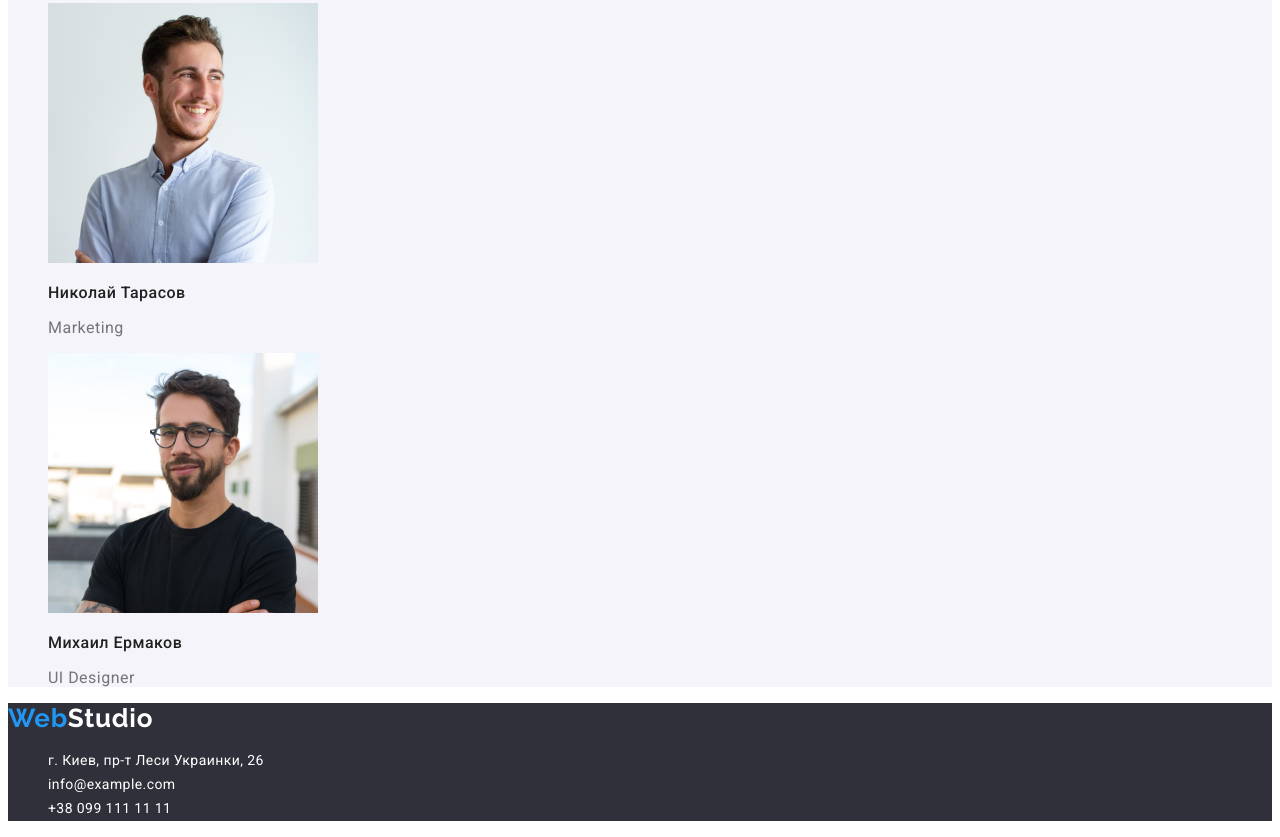
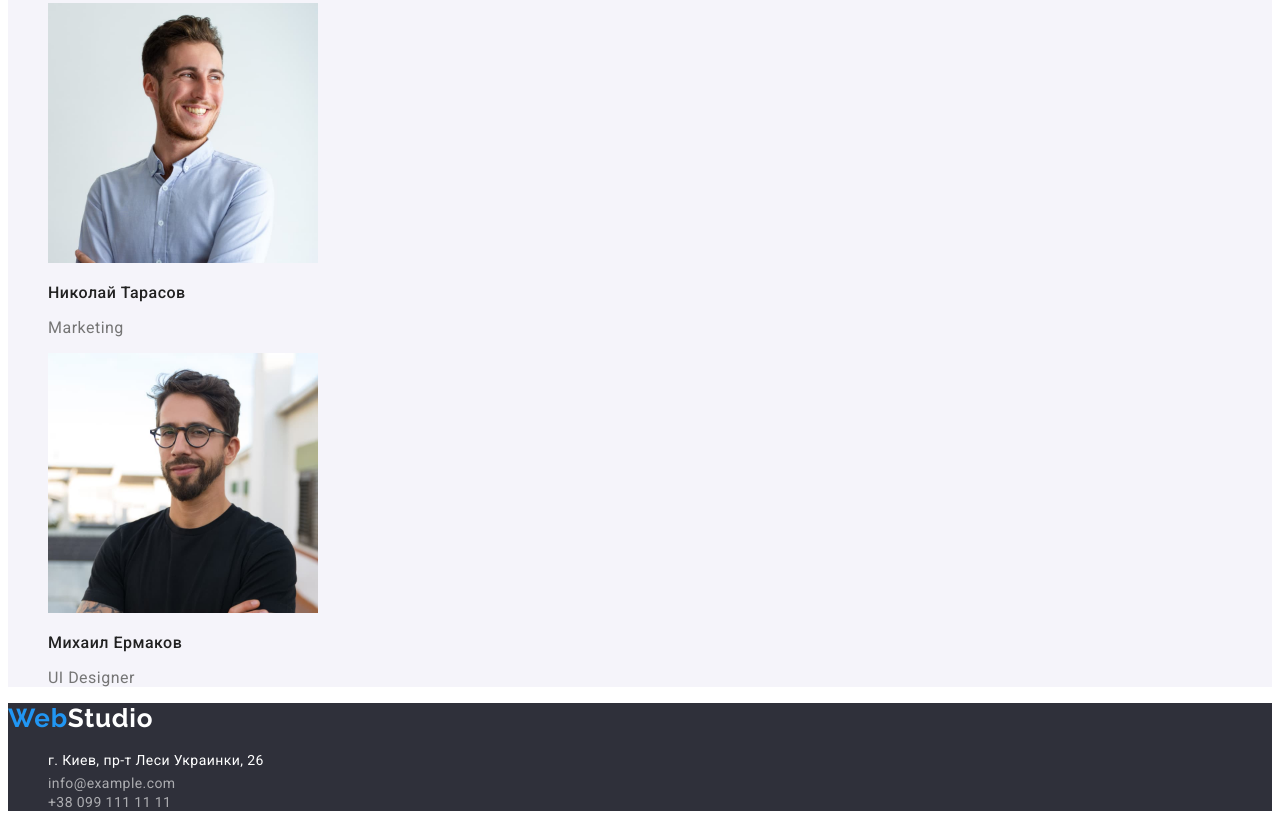
Before and after one commit to shevchenko-andrey/goit-markup-hw-02, a plain HTML site: page index.html in a window 1280 px wide. Shown: the part 2383-3220 px from the top of the page. Drawn offline with Linux system fonts and the light colour scheme.

Commit message:
Исправляет подвал сайта

```diff
--- a/css/styles.css
+++ b/css/styles.css
@@ -132,7 +132,6 @@ body {
   letter-spacing: 0.03em;
   color: #ffffff;
 }
-.address-company,
 .location {
   font-weight: 400;
   font-size: 14px;
@@ -140,6 +139,14 @@ body {
   line-height: 1.7;
   letter-spacing: 0.03em;
   color: #ffffff;
+}
+.address-company {
+  font-style: normal;
+  font-weight: 400;
+  font-size: 14px;
+  line-height: 1, 7;
+  letter-spacing: 0.03em;
+  color: rgba(255, 255, 255, 0.6);
 }
 
 .location:hover,
```
